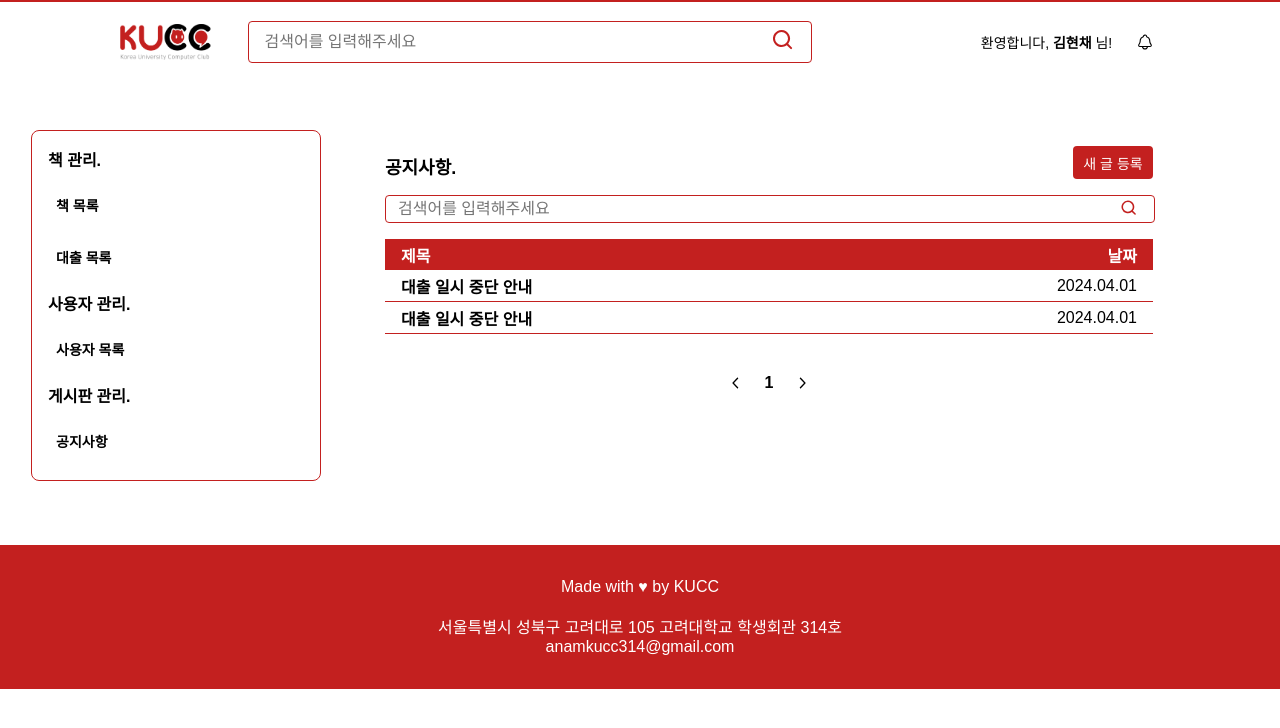
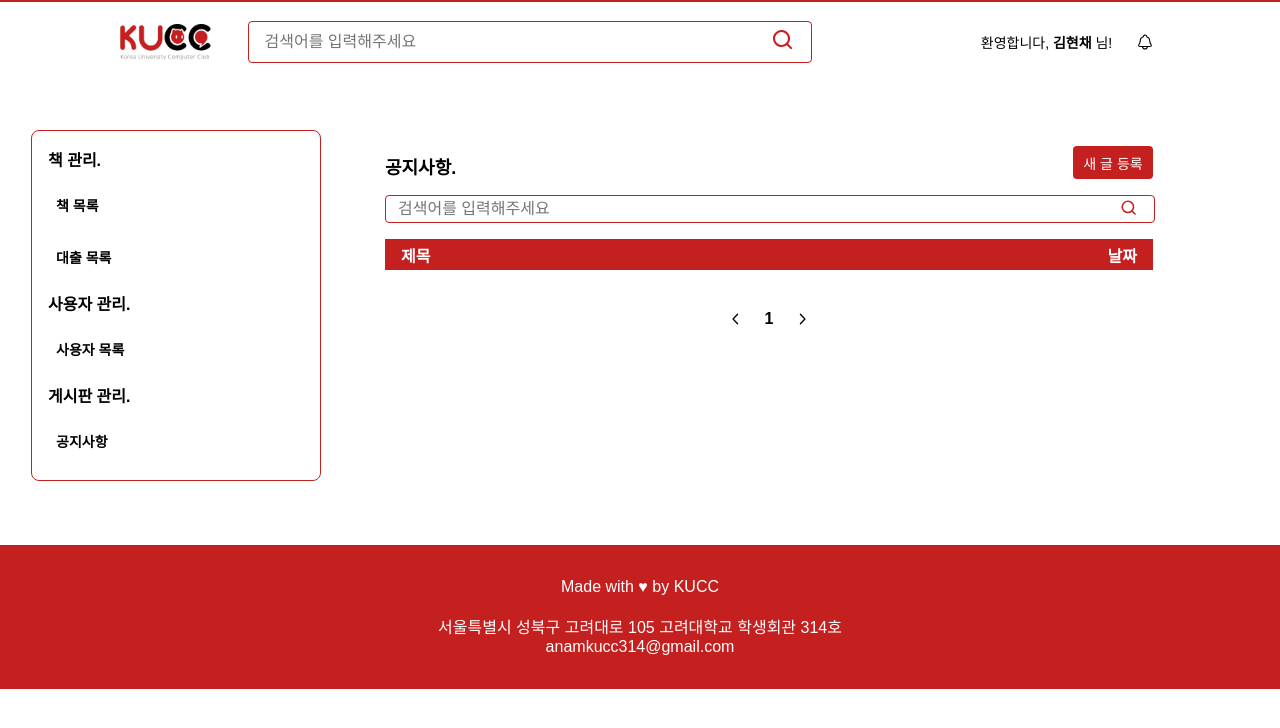
Before and after one commit to juknow/kucheckcheck-announcement, a React (Create React App) app: page / in a window 1280 px wide. Shown: the top 728 px of the page. Built offline with nearby package versions, Linux system fonts and the light colour scheme; a web font is replaced by a local one.

Commit message:
[FEAT] Zustand 추가, 게시물 추가 기능

```diff
--- a/package.json
+++ b/package.json
@@ -10,7 +10,8 @@
     "react-dom": "^18.3.1",
     "react-router-dom": "^6.23.1",
     "react-scripts": "5.0.1",
-    "web-vitals": "^2.1.4"
+    "web-vitals": "^2.1.4",
+    "zustand": "^4.5.2"
   },
   "scripts": {
     "start": "react-scripts start",
--- a/src/component/Announce.jsx
+++ b/src/component/Announce.jsx
@@ -1,8 +1,11 @@
+import useStore from "../store";
 import { Link } from "react-router-dom";
 import AnnounceComponent from "./AnnounceComponent";
 import AnnounceIndex from "./AnnounceIndex";
 
 export default function Announce() {
+  const announcements = useStore((state) => state.announcements);
+
   return (
     <div className="announce">
       <div className="announce-header">
@@ -39,8 +42,13 @@ export default function Announce() {
           <div>제목</div>
           <div>날짜</div>
         </div>
-        <AnnounceComponent />
-        <AnnounceComponent />
+        {announcements.map((announcement, index) => (
+          <AnnounceComponent
+            key={index}
+            title={announcement.title}
+            date={announcement.date}
+          />
+        ))}
       </div>
       <AnnounceIndex />
     </div>
--- a/src/component/AnnounceComponent.jsx
+++ b/src/component/AnnounceComponent.jsx
@@ -1,8 +1,15 @@
-export default function AnnounceComponent() {
+export default function AnnounceComponent({ title, date }) {
+  function formatDate(dateString) {
+    const date = new Date(dateString);
+    const year = date.getFullYear();
+    const month = String(date.getMonth() + 1).padStart(2, "0");
+    const day = String(date.getDate()).padStart(2, "0");
+    return `${year}.${month}.${day}`;
+  }
   return (
     <div className="announcecomponent-container">
-      <div style={{ fontWeight: 600 }}>대출 일시 중단 안내</div>
-      <div>2024.04.01</div>
+      <div style={{ fontWeight: 600 }}>{title}</div>
+      <div>{formatDate(date)}</div>
     </div>
   );
 }
--- a/src/component/AnnounceRegister.jsx
+++ b/src/component/AnnounceRegister.jsx
@@ -1,15 +1,43 @@
+import React, { useState } from "react";
+import { useNavigate } from "react-router-dom";
+import useStore from "../store";
+
 export default function AnnounceRegister() {
+  const [title, setTitle] = useState("");
+  const [content, setContent] = useState("");
+  const [date, setDate] = useState(new Date().toLocaleDateString());
+  const addAnnouncement = useStore((state) => state.addAnnouncement);
+  const navigate = useNavigate();
+
+  const handleAdd = () => {
+    addAnnouncement({ title, content, date });
+    alert("등록이 완료되었습니다.");
+    navigate("/announce");
+  };
+
   return (
     <div className="announceregister">
       <div style={{ marginBottom: "32px" }} className="announce-header">
         <div className="announceregister-header-name">공지사항 등록.</div>
       </div>
       <div className="announceregister-name">제목.</div>
-      <input className="announceregister-name-input" placeholder="책 제목" />
+      <input
+        className="announceregister-name-input"
+        placeholder="제목을 입력해주세요"
+        value={title}
+        onChange={(e) => setTitle(e.target.value)}
+      />
       <div className="announceregister-name">내용.</div>
-      <textarea className="announceregister-content-input" placeholder="내용" />
+      <textarea
+        className="announceregister-content-input"
+        placeholder="내용을 입력해주세요"
+        value={content}
+        onChange={(e) => setContent(e.target.value)}
+      />
       <div className="announceregister-container">
-        <button className="announceregister-button">등록</button>
+        <button className="announceregister-button" onClick={handleAdd}>
+          등록
+        </button>
       </div>
     </div>
   );
--- /dev/null
+++ b/src/store.jsx
@@ -0,0 +1,11 @@
+import create from "zustand";
+
+const useStore = create((set) => ({
+  announcements: [],
+  addAnnouncement: (announcement) =>
+    set((state) => ({
+      announcements: [...state.announcements, announcement],
+    })),
+}));
+
+export default useStore;
```
Also changed, not shown: 1 other file (tests, documents, lock files or other folders).
